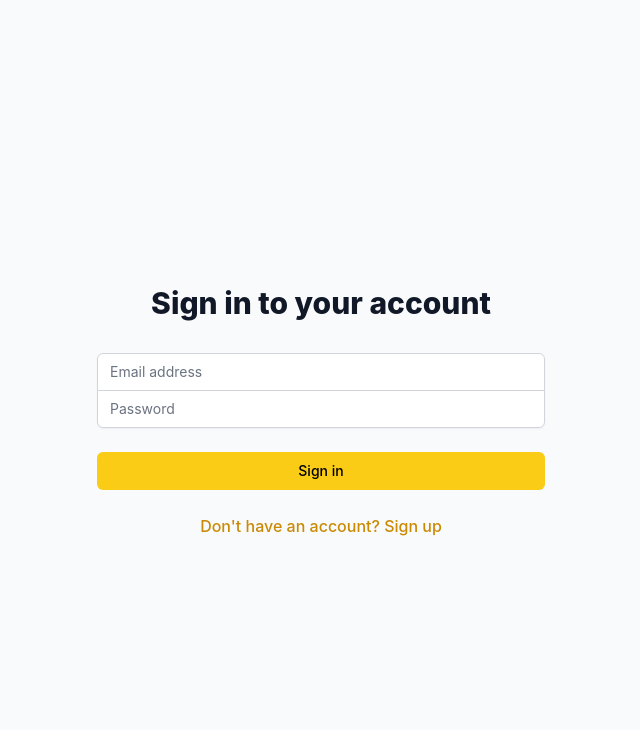
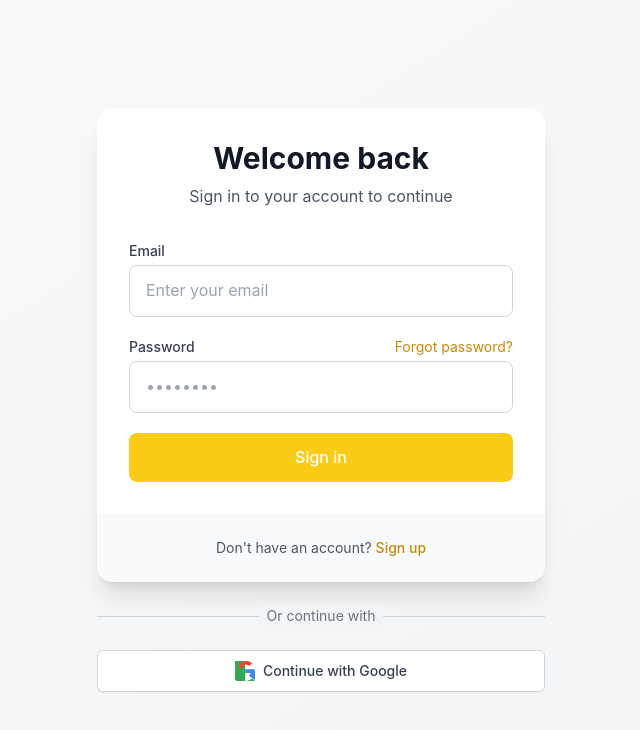
Before and after one commit to neuralarc-ai/community, a Next.js app: page /login in a window 1280 px wide. Shown: the top 730 px of the page, without its empty margins (319-959 px from the left). Built offline with nearby package versions, Linux system fonts and the light colour scheme; no server answers.

Commit message:
login UI added

```diff
--- a/app/(auth)/login/page.tsx
+++ b/app/(auth)/login/page.tsx
@@ -45,18 +45,24 @@ export default function LoginPage() {
   }
 
   return (
-    <div className="min-h-screen flex items-center justify-center bg-gray-50 py-12 px-4 sm:px-6 lg:px-8">
-      <div className="max-w-md w-full space-y-8">
+    <div className="min-h-screen flex items-center justify-center bg-gradient-to-br from-gray-50 to-gray-100 p-4">
+      <div className="w-full max-w-md">
+        <div className="bg-white rounded-2xl shadow-xl overflow-hidden">
+          {/* Header */}
+          <div className="px-8 pt-8 pb-2">
+            <div className="text-center">
+              <h1 className="text-3xl font-bold text-gray-900 mb-2">Welcome back</h1>
+              <p className="text-gray-600">Sign in to your account to continue</p>
+            </div>
+          </div>
+
+          {/* Form */}
+          <form className="px-8 pt-6 pb-8" onSubmit={handleLogin}>
+            <div className="space-y-5">
+              {/* Email Input */}
               <div>
-          <h2 className="mt-6 text-center text-3xl font-extrabold text-gray-900">
-            Sign in to your account
-          </h2>
-        </div>
-        <form className="mt-8 space-y-6" onSubmit={handleLogin}>
-          <div className="rounded-md shadow-sm -space-y-px">
-            <div>
-              <label htmlFor="email" className="sr-only">
-                Email address
+                <label htmlFor="email" className="block text-sm font-medium text-gray-700 mb-1">
+                  Email
                 </label>
                 <input
                   id="email"
@@ -64,55 +70,106 @@ export default function LoginPage() {
                   type="email"
                   autoComplete="email"
                   required
-                className="appearance-none rounded-none relative block w-full px-3 py-2 border border-gray-300 placeholder-gray-500 text-gray-900 rounded-t-md focus:outline-none focus:ring-yellow-500 focus:border-yellow-500 focus:z-10 sm:text-sm"
-                placeholder="Email address"
+                  className="w-full px-4 py-3 rounded-lg border border-gray-300 focus:ring-2 focus:ring-yellow-400 focus:border-transparent transition-all duration-200 outline-none"
+                  placeholder="Enter your email"
                   value={email}
                   onChange={(e) => setEmail(e.target.value)}
                 />
               </div>
+
+              {/* Password Input */}
               <div>
-              <label htmlFor="password" className="sr-only">
+                <div className="flex items-center justify-between mb-1">
+                  <label htmlFor="password" className="block text-sm font-medium text-gray-700">
                     Password
                   </label>
+                  <Link href="/forgot-password" className="text-sm text-yellow-600 hover:text-yellow-500">
+                    Forgot password?
+                  </Link>
+                </div>
                 <input
                   id="password"
                   name="password"
                   type="password"
                   autoComplete="current-password"
                   required
-                className="appearance-none rounded-none relative block w-full px-3 py-2 border border-gray-300 placeholder-gray-500 text-gray-900 rounded-b-md focus:outline-none focus:ring-yellow-500 focus:border-yellow-500 focus:z-10 sm:text-sm"
-                placeholder="Password"
+                  className="w-full px-4 py-3 rounded-lg border border-gray-300 focus:ring-2 focus:ring-yellow-400 focus:border-transparent transition-all duration-200 outline-none"
+                  placeholder="••••••••"
                   value={password}
                   onChange={(e) => setPassword(e.target.value)}
                 />
               </div>
-          </div>
 
+              {/* Error Message */}
               {error && (
-            <div className="text-red-600 text-sm text-center">
+                <div className="p-3 bg-red-50 text-red-600 text-sm rounded-lg flex items-center">
+                  <svg className="w-5 h-5 mr-2 flex-shrink-0" fill="none" stroke="currentColor" viewBox="0 0 24 24" xmlns="http://www.w3.org/2000/svg">
+                    <path strokeLinecap="round" strokeLinejoin="round" strokeWidth={2} d="M12 8v4m0 4h.01M21 12a9 9 0 11-18 0 9 9 0 0118 0z" />
+                  </svg>
                   {error}
                 </div>
               )}
 
-          <div>
+              {/* Submit Button */}
               <button
                 type="submit"
                 disabled={loading}
-              className="group relative w-full flex justify-center py-2 px-4 border border-transparent text-sm font-medium rounded-md text-black bg-yellow-400 hover:bg-yellow-500 focus:outline-none focus:ring-2 focus:ring-offset-2 focus:ring-yellow-500 disabled:opacity-50"
+                className={`w-full py-3 px-4 rounded-lg font-medium text-white bg-yellow-400 hover:bg-yellow-500 focus:outline-none focus:ring-2 focus:ring-offset-2 focus:ring-yellow-400 transition-all duration-200 ${loading ? 'opacity-70 cursor-not-allowed' : ''}`}
               >
-              {loading ? 'Signing in...' : 'Sign in'}
+                {loading ? (
+                  <span className="flex items-center justify-center">
+                    <svg className="animate-spin -ml-1 mr-2 h-4 w-4 text-white" xmlns="http://www.w3.org/2000/svg" fill="none" viewBox="0 0 24 24">
+                      <circle className="opacity-25" cx="12" cy="12" r="10" stroke="currentColor" strokeWidth="4"></circle>
+                      <path className="opacity-75" fill="currentColor" d="M4 12a8 8 0 018-8V0C5.373 0 0 5.373 0 12h4zm2 5.291A7.962 7.962 0 014 12H0c0 3.042 1.135 5.824 3 7.938l3-2.647z"></path>
+                    </svg>
+                    Signing in...
+                  </span>
+                ) : (
+                  'Sign in'
+                )}
               </button>
             </div>
+          </form>
 
-          <div className="text-center">
-            <Link
-              href="/signup"
-              className="font-medium text-yellow-600 hover:text-yellow-500"
+          {/* Footer */}
+          <div className="bg-gray-50 px-8 py-6 rounded-b-2xl text-center">
+            <p className="text-sm text-gray-600">
+              Don't have an account?{' '}
+              <Link href="/signup" className="font-medium text-yellow-600 hover:text-yellow-500 transition-colors">
+                Sign up
+              </Link>
+            </p>
+          </div>
+        </div>
+
+        {/* Google Sign In Option */}
+        <div className="mt-6 text-center">
+          <div className="relative">
+            <div className="absolute inset-0 flex items-center">
+              <div className="w-full border-t border-gray-300"></div>
+            </div>
+            <div className="relative flex justify-center text-sm">
+              <span className="px-2 bg-gray-100 text-gray-500">Or continue with</span>
+            </div>
+          </div>
+
+          <div className="mt-6">
+            <button
+              type="button"
+              className="w-full inline-flex justify-center items-center py-2.5 px-4 border border-gray-300 rounded-md shadow-sm bg-white text-sm font-medium text-gray-700 hover:bg-gray-50 focus:outline-none focus:ring-2 focus:ring-offset-2 focus:ring-yellow-400 transition-colors"
             >
-              Don't have an account? Sign up
-            </Link>
+              <svg className="w-5 h-5 mr-2" viewBox="0 0 24 24" width="24" height="24" xmlns="http://www.w3.org/2000/svg">
+                <g transform="matrix(1, 0, 0, 1, 27.009001, -39.238998)">
+                  <path fill="#4285F4" d="M -3.264 51.509 C -3.264 50.719 -3.334 49.969 -3.454 49.239 L -14.754 49.239 L -14.754 53.749 L -8.28426 53.749 C -8.52426 55.059 -9.24426 56.199 -10.3643 56.929 L -10.3843 56.939 L -6.34426 59.989 L -6.30426 60.009 C -4.53426 61.609 -2.15426 62.629 0.415737 62.629 C 5.41574 62.629 9.20574 59.139 9.20574 54.599 C 9.20574 54.199 9.16574 53.809 9.08574 53.429 L 9.08574 53.429 L 9.07574 53.429 L 1.99574 53.429 L 1.99574 57.029 L 6.32574 57.029 C 5.93574 58.279 5.07574 59.299 3.91574 59.889 L 3.89574 59.899 L 0.535737 62.549 L 0.505737 62.559 C 1.75574 63.709 3.38574 64.369 5.18574 64.369 C 8.85574 64.369 12.7357 61.819 14.2457 58.489 C 15.6157 55.419 14.5557 51.999 14.5557 51.999 C 13.7157 49.809 12.3457 48.059 10.6557 46.999 C 9.03574 45.989 7.09574 45.369 5.18574 45.369 C 2.06574 45.369 -0.834264 46.909 -2.35426 49.489 C -2.66426 50.069 -2.91426 50.719 -3.10426 51.409 C -3.18426 51.719 -3.22426 52.039 -3.24426 52.359 C -3.26426 52.669 -3.264 51.509 -3.264 51.509"/>
+                  <path fill="#34A853" d="M -14.754 63.239 C -11.514 63.239 -8.80426 62.159 -6.70426 60.279 L -3.10426 62.939 C -5.96426 66.569 -10.2043 68.869 -14.754 68.869 C -17.1143 68.869 -19.3543 68.249 -21.3343 67.059 C -23.3143 65.869 -24.9343 64.149 -25.9943 62.059 L -26.0043 62.059 L -30.2743 64.969 L -30.3343 64.969 C -28.4243 68.939 -24.9143 71.869 -20.7443 73.119 C -18.7843 73.719 -16.7343 74.039 -14.754 74.039 C -9.24426 74.039 -4.32426 71.619 -1.38426 67.859 L 2.25574 70.459 C -1.33426 75.799 -7.52426 79.369 -14.754 79.369 C -22.6543 79.369 -29.4643 76.249 -34.5843 70.609 C -39.7043 64.969 -42.0043 57.509 -42.0043 49.869 C -42.0043 42.229 -39.7043 34.759 -34.5843 29.129 C -32.8143 27.249 -30.7843 25.629 -28.5543 24.329 C -24.7743 22.129 -20.4243 20.869 -15.8543 20.589 L -12.4443 20.589 L -13.1543 24.319 C -16.2843 24.719 -19.2543 25.929 -21.8243 27.809 C -25.0143 30.159 -27.2443 33.419 -28.0843 37.159 L -15.8043 37.159 C -15.1743 37.159 -14.754 37.579 -14.754 38.209 L -14.754 63.239 Z"/>
+                  <path fill="#FBBC05" d="M -25.9943 37.159 C -25.7843 36.469 -25.6643 35.739 -25.6643 34.999 C -25.6643 34.249 -25.7843 33.519 -25.9943 32.829 L -25.9943 32.819 L -30.2143 29.909 L -30.2743 29.909 C -31.0243 31.479 -31.4043 33.259 -31.4043 34.999 C -31.4043 36.739 -31.0243 38.519 -30.2743 40.089 L -30.2743 40.089 L -25.9943 37.159"/>
+                  <path fill="#EB4335" d="M -14.754 43.519 C -12.9843 43.499 -11.3643 44.149 -10.0943 45.249 L -6.27426 42.099 C -8.20426 40.289 -10.7343 39.208 -13.5243 39.208 C -15.6943 39.208 -17.7043 39.939 -19.3343 41.259 C -20.9643 42.579 -22.0943 44.379 -22.5243 46.429 L -18.6543 48.969 C -17.7843 46.089 -16.0943 43.519 -14.754 43.519"/>
+                </g>
+              </svg>
+              Continue with Google
+            </button>
           </div>
-        </form>
+        </div>
       </div>
     </div>
   )
```
Lines whose indentation alone changed are shown as unchanged.
